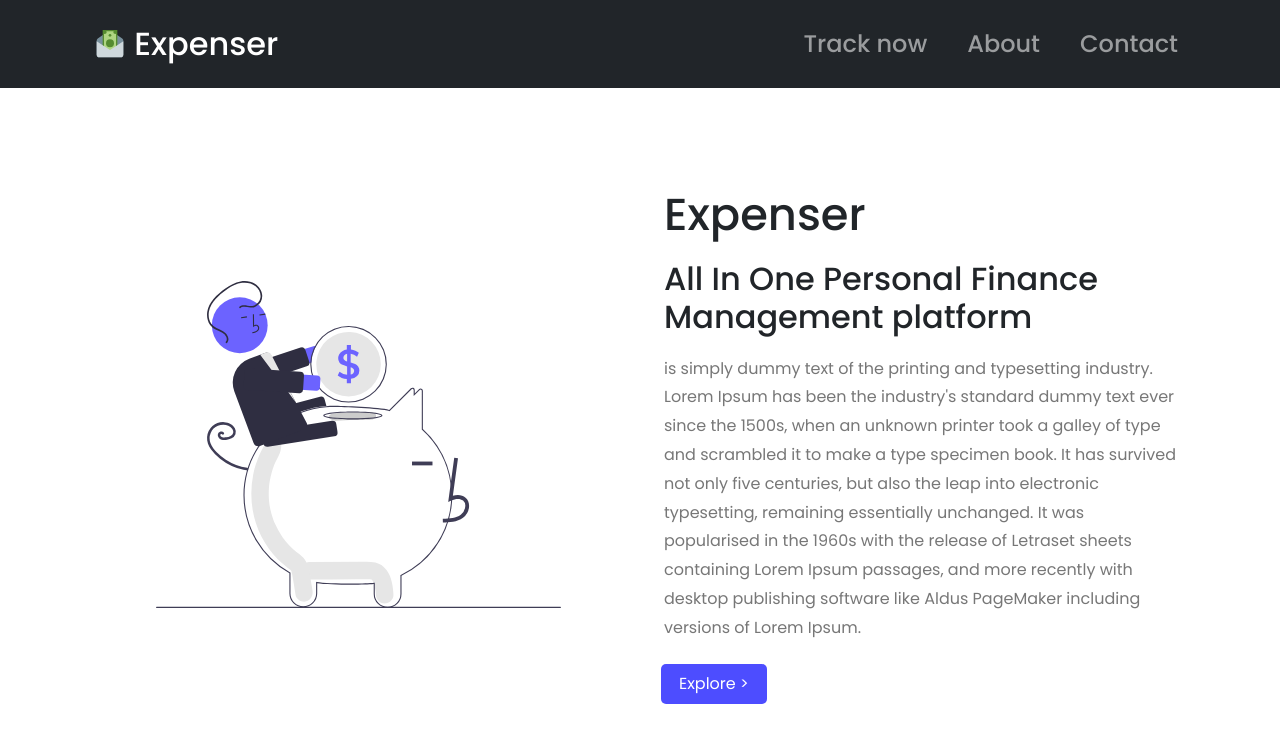
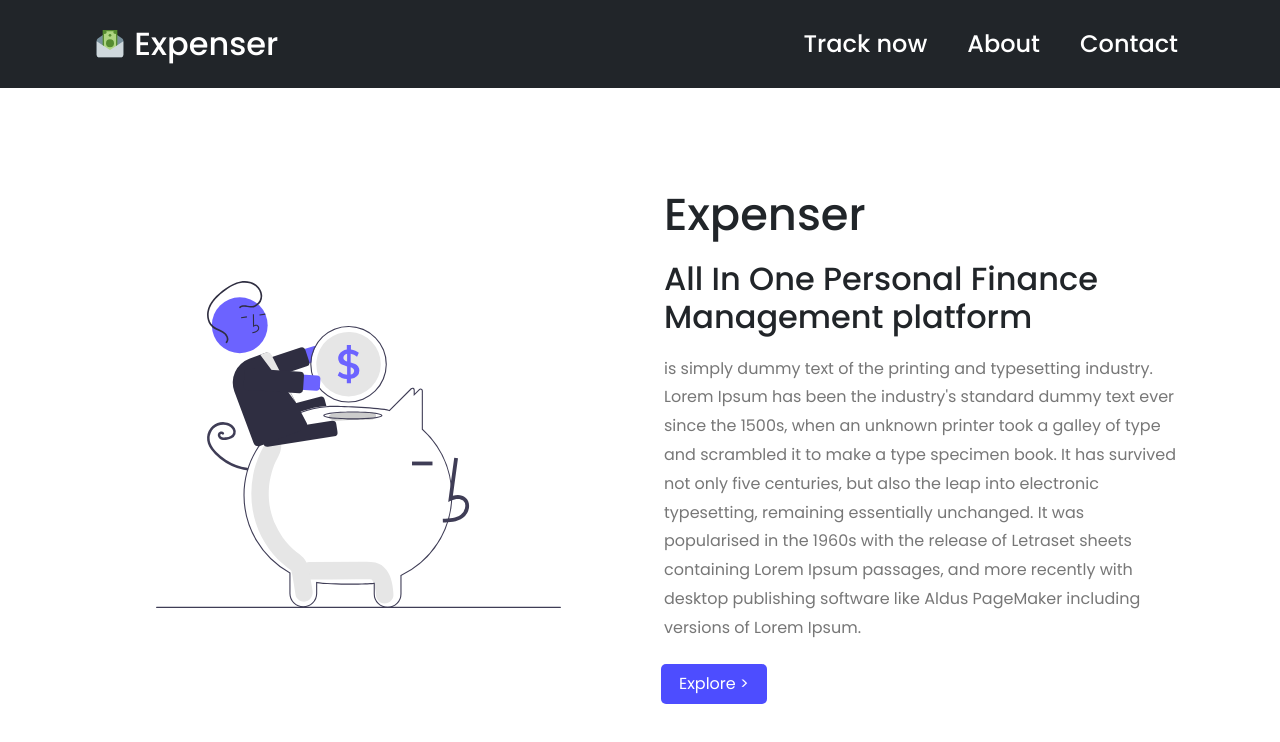
Before and after one commit to ChaitanyaVSH/expenser, a React (Create React App) app: page / in a window 1280 px wide. Shown: the top 742 px of the page. Built offline with nearby package versions, Linux system fonts and the light colour scheme.

Commit message:
Adding NavLink functionality to Routes in NavBar

```diff
--- a/src/components/Navbar/NavBar.jsx
+++ b/src/components/Navbar/NavBar.jsx
@@ -1,4 +1,8 @@
 import React from 'react';
+import styles from "./NavBar.module.css";
+
+// Routing
+import { NavLink } from 'react-router-dom';
 
 // UI Icons from "react-icons"
 import {FcMoneyTransfer} from "react-icons/fc"
@@ -17,7 +21,10 @@ const NavBar = () => {
             <Container>
                 {/* Logo */}
                 <Navbar.Brand>
-                    <h2><FcMoneyTransfer/>{" "}Expenser</h2>
+                    <NavLink
+                        to="/"
+                        className={styles.NavigationItem}
+                    ><h2><FcMoneyTransfer/>{" "}Expenser</h2></NavLink>
                 </Navbar.Brand>
 
                 {/* Responsive toggler */}
@@ -27,13 +34,26 @@ const NavBar = () => {
                 <Navbar.Collapse id="responsive-navbar-nav">
                     <Nav className="ms-auto">
                         <Nav.Link>
-                            <h4>Track now</h4>
+                            <NavLink
+                                to="/explore"
+                                activeClassName={styles.activeStyles}
+                                className={styles.NavigationItem}
+                            ><h4>Track now</h4>
+                            </NavLink>
                         </Nav.Link>
                         <Nav.Link>
-                            <h4>About</h4>
+                            <NavLink
+                                to="/about"
+                                activeClassName={styles.activeStyles}
+                                className={styles.NavigationItem}
+                            ><h4>About</h4></NavLink>
                         </Nav.Link>
                         <Nav.Link>
-                            <h4>Contact</h4>
+                            <NavLink
+                                to="/contact"
+                                activeClassName={styles.activeStyles}
+                                className={styles.NavigationItem}
+                            ><h4>Contact</h4></NavLink>
                         </Nav.Link>
                     </Nav>
                 </Navbar.Collapse>
--- /dev/null
+++ b/src/components/Navbar/NavBar.module.css
@@ -0,0 +1,16 @@
+.NavigationItem {
+    color: white;
+    text-decoration: none;
+    width: 100%;
+    box-sizing: border-box;
+    display: block;
+}
+
+.NavigationItem:hover,
+.NavigationItem:active {
+    color: #40a4c8;
+}
+
+.activeStyles {
+    border-bottom: 1px solid #40a4c8;
+}
--- a/src/components/NotFound/NotFound.jsx
+++ b/src/components/NotFound/NotFound.jsx
@@ -1,5 +1,7 @@
 import React from 'react';
 import styles from "./NotFound.module.css";
+
+// Assets
 import notFoundLogo from "../../images/notFound.svg";
 
 const NotFound = () => {
```
Also changed, not shown: src/components/ShowCase/ShowCase.jsx (+6 -2 lines).
